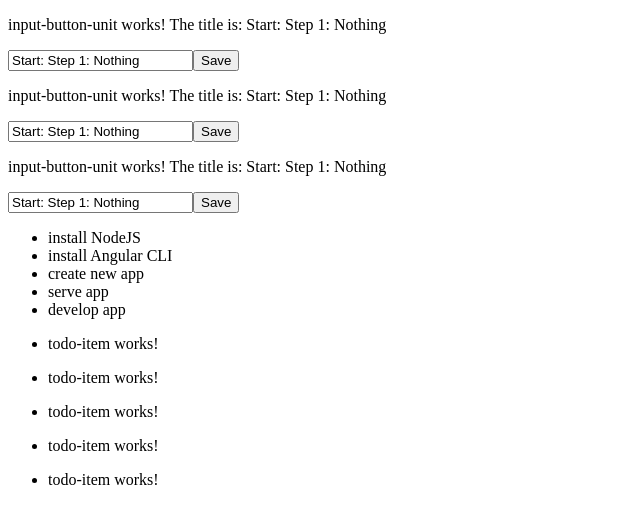
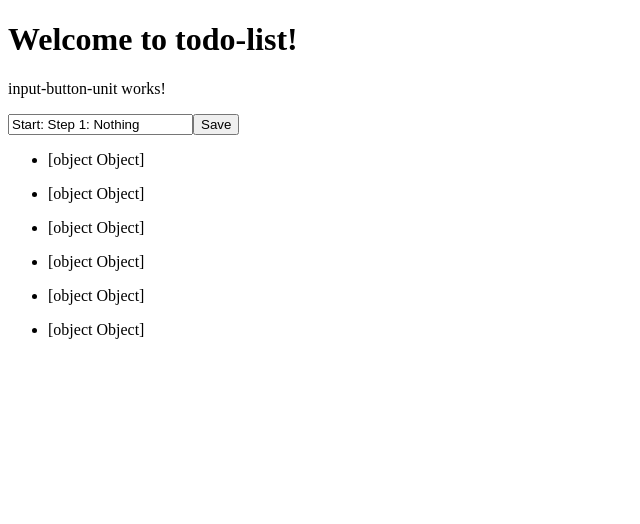
Before and after one commit to tuta98it/todo-list, an Angular app: page / in a window 1280 px wide. Shown: the top 524 px of the page, without its empty margins (0-640 px from the left). Built offline with nearby package versions, Linux system fonts and the light colour scheme.

Commit message:
Refactor App Component

```diff
--- a/src/app/app.component.ts
+++ b/src/app/app.component.ts
@@ -5,7 +5,7 @@
   selector: 'app-root',
   // templateUrl: './app.component.html',
   template: `
-    <h1 *ngIf="">Welcome to {{ title }}!</h1>
+    <!-- <h1 *ngIf="">Welcome to {{ title }}!</h1>
     <app-input-button-unit (submit)="addItem($event)"></app-input-button-unit>
     <app-input-button-unit (submit)="addItem($event)"></app-input-button-unit>
     <app-input-button-unit (submit)="addItem($event)"></app-input-button-unit>
@@ -20,7 +20,12 @@
       <li *ngFor="let todoItem of todoList">
         <app-todo-item [item] = "todoItem"></app-todo-item>
       </li>
-    </ul>
+    </ul> -->
+
+    <h1>
+      Welcome to {{ title }}!
+    </h1>
+    <app-list-manager></app-list-manager>
   `,
   styleUrls: ['./app.component.scss'],
 })
--- a/src/app/app.module.ts
+++ b/src/app/app.module.ts
@@ -4,12 +4,14 @@
 import { AppComponent } from './app.component';
 import { InputButtonUnitComponent } from './input-button-unit/input-button-unit.component';
 import { TodoItemComponent } from './todo-item/todo-item.component';
+import { ListManagerComponent } from './list-manager/list-manager.component';
 
 @NgModule({
   declarations: [
     AppComponent,
     InputButtonUnitComponent,
-    TodoItemComponent
+    TodoItemComponent,
+    ListManagerComponent
   ],
   imports: [
     BrowserModule
--- a/src/app/input-button-unit/input-button-unit.component.ts
+++ b/src/app/input-button-unit/input-button-unit.component.ts
@@ -3,7 +3,7 @@
 @Component({
   selector: 'app-input-button-unit',
   template: `
-    <p>input-button-unit works! The title is: {{ title }}</p>
+    <p>input-button-unit works!</p>
     <input
       #inputElementRef
       type="text"
--- /dev/null
+++ b/src/app/list-manager/list-manager.component.ts
@@ -0,0 +1,35 @@
+import { Component, OnInit } from '@angular/core';
+import { TodoItem } from '../interfaces/todo-item';
+
+@Component({
+  selector: 'app-list-manager',
+  template: `
+    <app-input-button-unit (submit)="addItem($event)"></app-input-button-unit>
+
+    <ul>
+      <li *ngFor="let todoItem of todoList">
+        <app-todo-item [item]="todoItem"></app-todo-item>
+      </li>
+    </ul>
+  `,
+  styleUrls: ['./list-manager.component.scss'],
+})
+export class ListManagerComponent implements OnInit {
+  todoList: TodoItem[] = [
+    {title: 'install NodeJS'},
+    {title: 'install Angular CLI'},
+    {title: 'create new app'},
+    {title: 'serve app'},
+    {title: 'develop app'},
+    {title: 'deploy app'},
+  ];
+
+  constructor() { }
+
+  ngOnInit(): void {
+  }
+
+  addItem(title: string): void {
+    this.todoList.push({ title });
+  }
+}
--- a/src/app/todo-item/todo-item.component.ts
+++ b/src/app/todo-item/todo-item.component.ts
@@ -3,12 +3,14 @@
 
 @Component({
   selector: 'app-todo-item',
-  template: ` <p>todo-item works!</p> `,
+  template: ` <p>{{ item }} </p> `,
   styleUrls: ['./todo-item.component.scss'],
 })
 export class TodoItemComponent implements OnInit{
   @Input()
   item!: TodoItem;
+
+
 
   constructor (){}
 
```
Also changed, not shown: src/app/list-manager/list-manager.component.scss (added), 1 other file (tests, documents, lock files or other folders).
